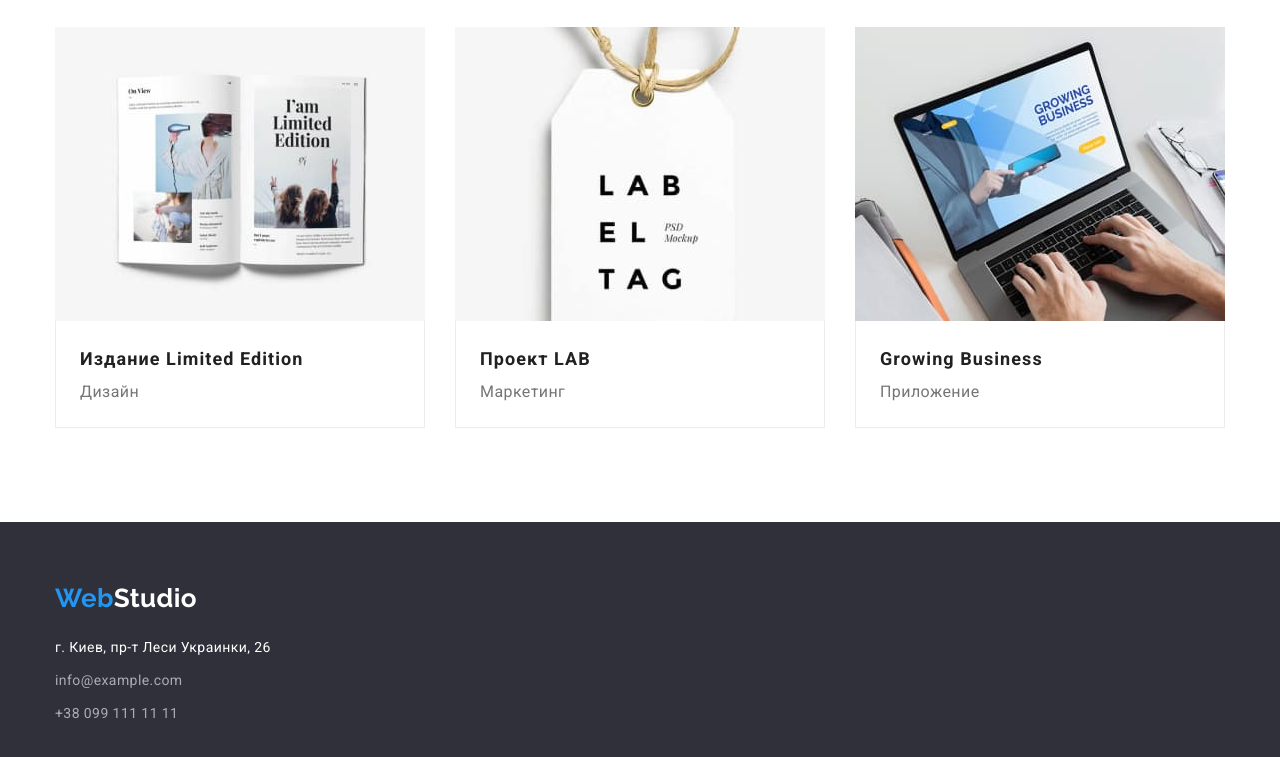
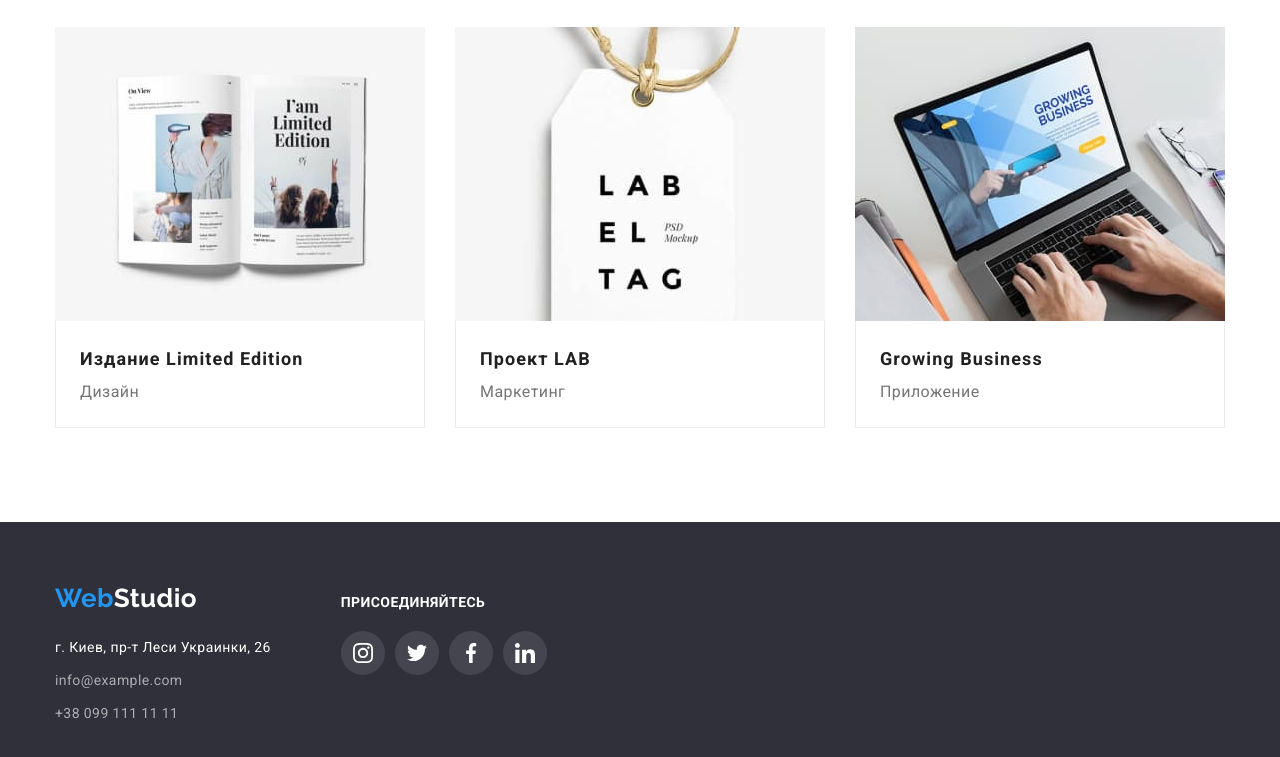
Before and after one commit to OleksandrKudriavtsev/goit-markup-hw-04, a plain HTML site: page portfolio.html in a window 1280 px wide. Shown: the part 1100-1857 px from the top of the page. Drawn offline with nearby package versions, Linux system fonts and the light colour scheme.

Commit message:
Last Ride

```diff
--- a/css/styles.css
+++ b/css/styles.css
@@ -426,7 +426,6 @@ a {
 .companies-link-item {
   margin-right: 30px;
   border-radius: 4px;
-  border-radius: 4px;
   border: 1px solid var(--company-border);
 }
 
@@ -439,8 +438,11 @@ a {
   padding: 16px 32px;
 }
 
+.companies-link-item:hover .icon-company {
+  fill: var(--txt-blue);
+}
+
 .companies-link-item:hover {
-  fill: var(--txt-blue);
   border-color: var(--txt-blue);
 }
 
@@ -517,6 +519,10 @@ a {
 }
 
 /* ======= footer ======= */
+.footer-div {
+  display: flex;
+  align-items: baseline;
+}
 
 .footer-info-div {
   display: inline-block;
--- a/portfolio.html
+++ b/portfolio.html
@@ -166,7 +166,8 @@
       </section>
     </main>
     <footer class="footer-section">
-      <div class="footer-content container">
+      <div class="container footer-div">
+        <div class="footer-info-div">
           <a href="./index.html" class="logo-footer"><span class="half-logo">Web</span>Studio</a>
           <address class="footer-adress-list">
             <a
@@ -180,6 +181,41 @@
             <a class="footer-adress-link-grey" href="tel:+380991111111">+38 099 111 11 11</a>
           </address>
         </div>
+        <div class="footer-socials-div">
+          <h4 class="footer-heading">присоединяйтесь</h4>
+          <!----- <h4> or <b> ----->
+          <ul class="list-of-socail-webs">
+            <li class="item-of-socail-webs">
+              <a href="" class="footer-social-webs-link">
+                <svg class="footer-icon-social-web">
+                  <use href="./images/sprite.svg#instagram"></use>
+                </svg>
+              </a>
+            </li>
+            <li class="item-of-socail-webs">
+              <a href="" class="footer-social-webs-link">
+                <svg class="footer-icon-social-web">
+                  <use href="./images/sprite.svg#twitter"></use>
+                </svg>
+              </a>
+            </li>
+            <li class="item-of-socail-webs">
+              <a href="" class="footer-social-webs-link">
+                <svg class="footer-icon-social-web">
+                  <use href="./images/sprite.svg#facebook"></use>
+                </svg>
+              </a>
+            </li>
+            <li class="item-of-socail-webs">
+              <a href="" class="footer-social-webs-link">
+                <svg class="footer-icon-social-web">
+                  <use href="./images/sprite.svg#linkedin"></use>
+                </svg>
+              </a>
+            </li>
+          </ul>
+        </div>
+      </div>
     </footer>
   </body>
 </html>
```
Also changed, not shown: index.html (+23 -23 lines). Lines whose indentation alone changed are shown as unchanged.
